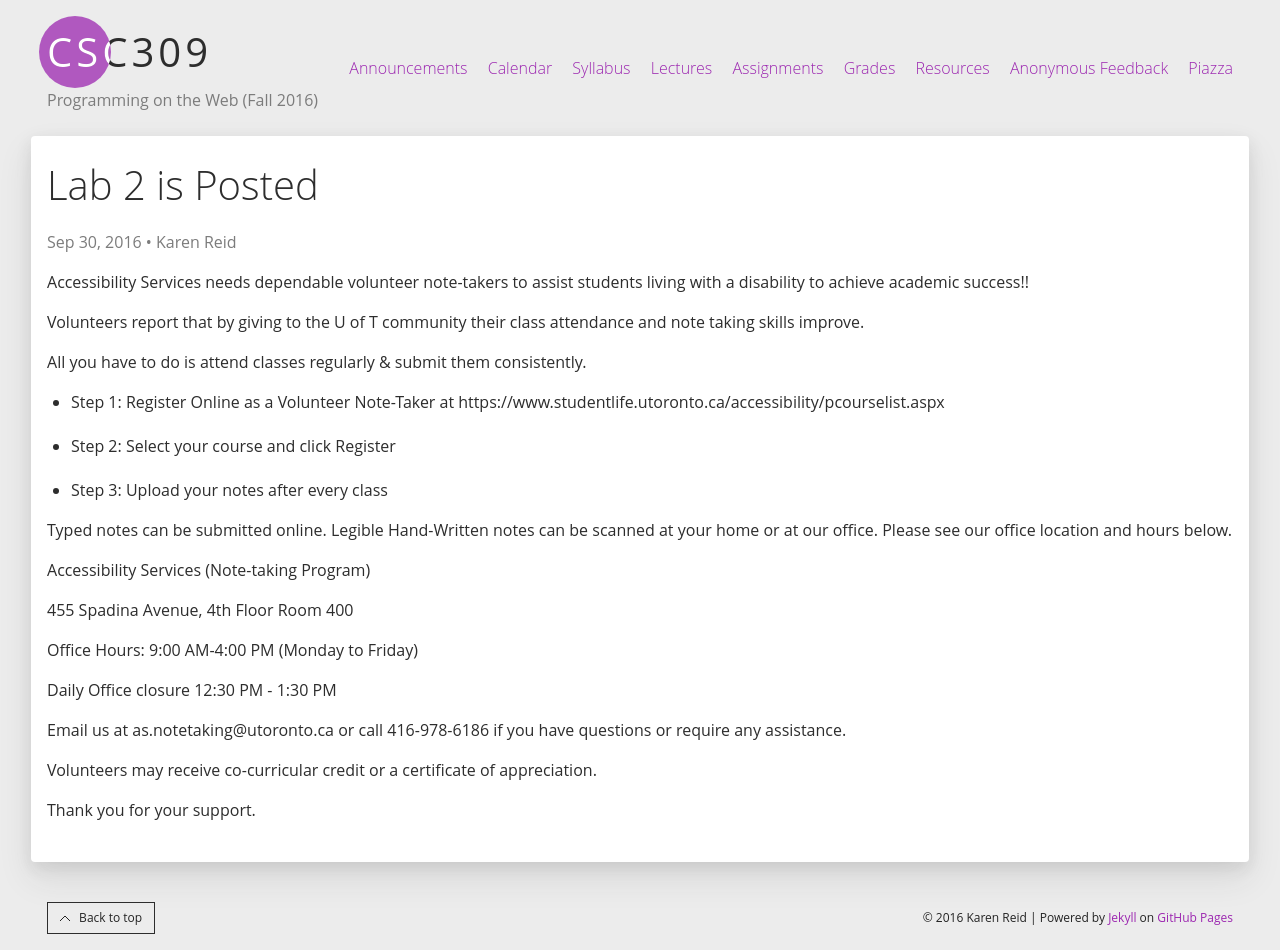
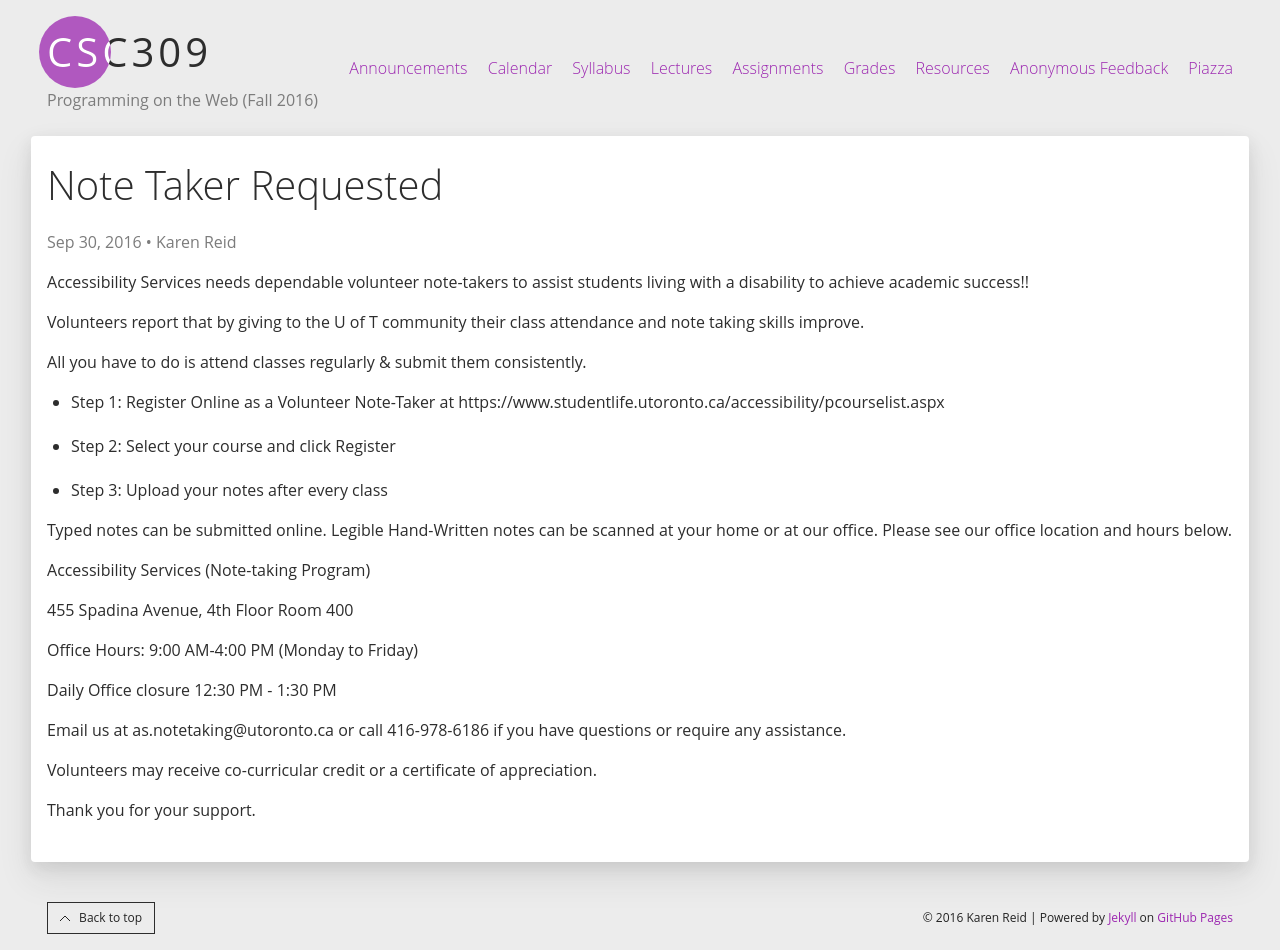
Before and after one commit to nigef/CSC309-Fall-2016.github.io, a Jekyll site: the page built from _posts/2016-09-30-Note-Taker.md, in a window 1280 px wide. Built offline with Jekyll 4.4.1, drawn with Linux system fonts in a browser that asks for light colours.

Commit message:
Update 2016-09-30-Note-Taker.md

```diff
--- a/_posts/2016-09-30-Note-Taker.md
+++ b/_posts/2016-09-30-Note-Taker.md
@@ -1,6 +1,6 @@
 ---
 layout: page
-title: Lab 2 is Posted
+title: Note Taker Requested
 author: Karen Reid
 categories:
   - Admin
```
